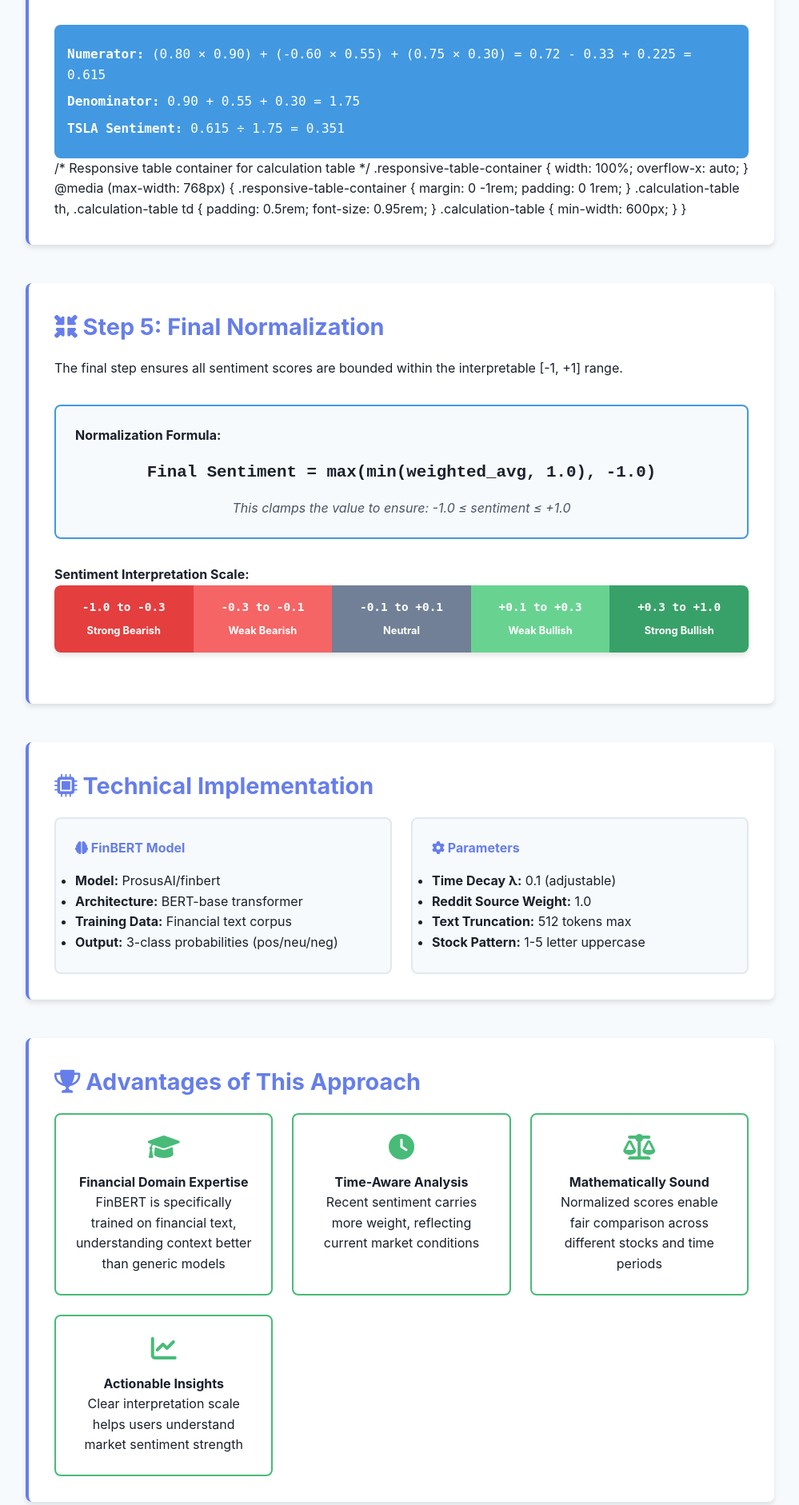
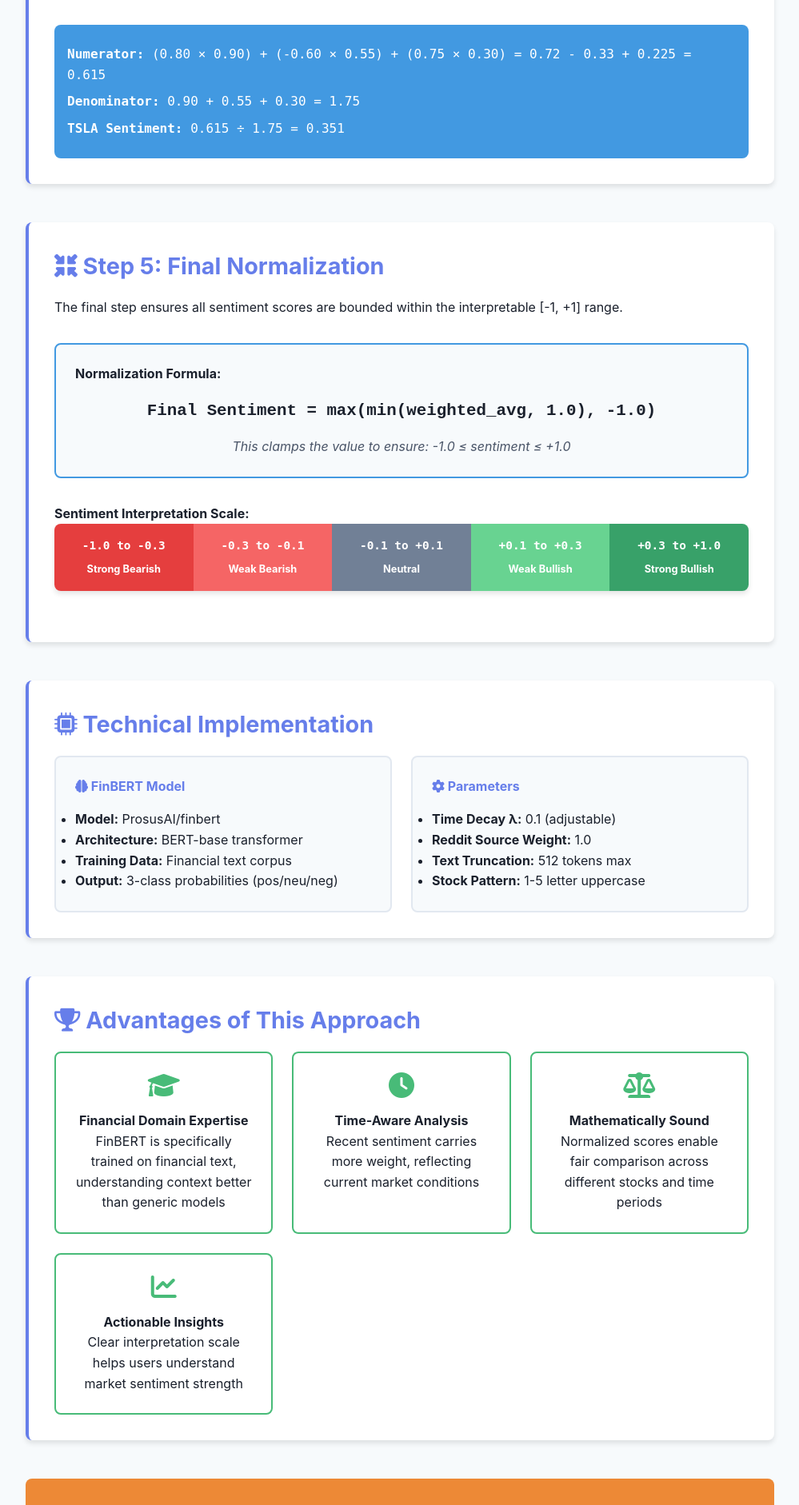
Before and after one commit to bestin-07/harkonreddit, a Flask app: page /methodology in a window 1280 px wide. Shown: the part 3733-5615 px from the top of the page at 80% size, without its empty margins (140-1139 px from the left). Run offline with Flask 3, Linux system fonts and the light colour scheme.

Commit message:
refactor: Remove unused responsive table styles for cleaner code

```diff
--- a/src/stockhark/web/templates/sentiment_methodology.html
+++ b/src/stockhark/web/templates/sentiment_methodology.html
@@ -271,26 +271,6 @@
                 </div>
             </div>
         </div>
-/* Responsive table container for calculation table */
-.responsive-table-container {
-    width: 100%;
-    overflow-x: auto;
-}
-
-@media (max-width: 768px) {
-    .responsive-table-container {
-        margin: 0 -1rem;
-        padding: 0 1rem;
-    }
-    .calculation-table th,
-    .calculation-table td {
-        padding: 0.5rem;
-        font-size: 0.95rem;
-    }
-    .calculation-table {
-        min-width: 600px;
-    }
-}
     </section>
 
     <!-- Step 5: Normalization -->
```
